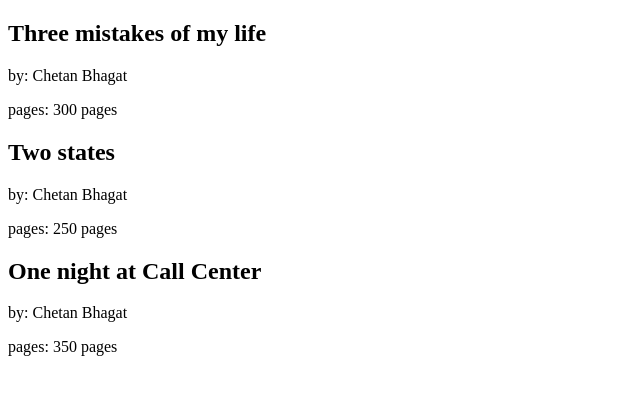
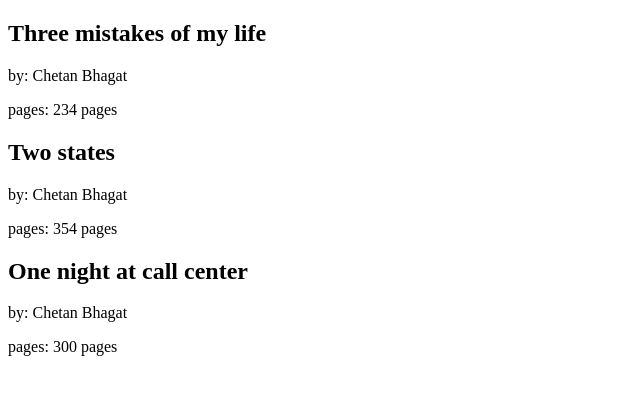
Before and after one commit to saianis/react-essential-learning, a React (Create React App) app: page / in a window 1280 px wide. Shown: the top 394 px of the page, without its empty margins (0-640 px from the left). Built offline with nearby package versions, Linux system fonts and the light colour scheme.

Commit message:
dynamically display nested components

```diff
--- a/src/index.js
+++ b/src/index.js
@@ -1,6 +1,16 @@
 import React, { Component } from 'react';
 import { render } from 'react-dom';
 
+let bookList = [
+  {"title": "Three mistakes of my life", "author": "Chetan Bhagat", "pages": 234},
+  {"title": "Two states", "author": "Chetan Bhagat", "pages": 354},
+  {"title": "One night at call center", "author": "Chetan Bhagat", "pages": 300}
+]
+
+
+
+
+// Child Component
 const Book = ({title, author, pages}) => {
   return (
     <section>
@@ -11,17 +21,24 @@
   )
 }
 
-const Library = () => {
+
+// Parent component
+const Library = ({books}) => {
   return (
     <div>
-      <Book title='Three mistakes of my life' author='Chetan Bhagat' pages={300}/>
-      <Book title='Two states' author='Chetan Bhagat' pages={250}/>
-      <Book title='One night at Call Center' author='Chetan Bhagat' pages={350}/>
+      {books.map(
+        ( book, i) =>
+          <Book
+            key= {i}
+            title={book.title}
+            author={book.author}
+            pages={book.pages}/>
+      )}
     </div>
   )
 }
 
 render(
-  <Library />,
+  <Library books={bookList} />,
   document.getElementById('root')
 )
```
